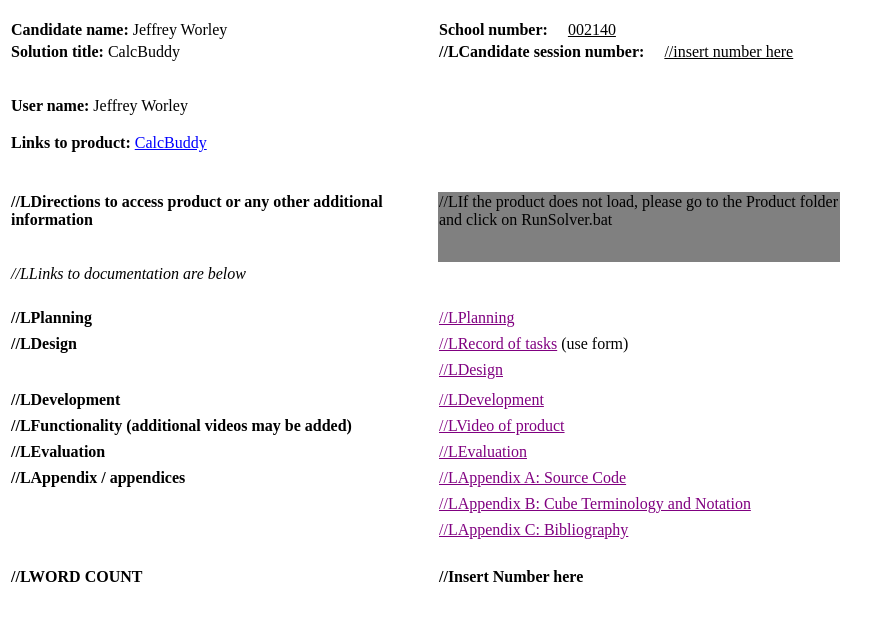
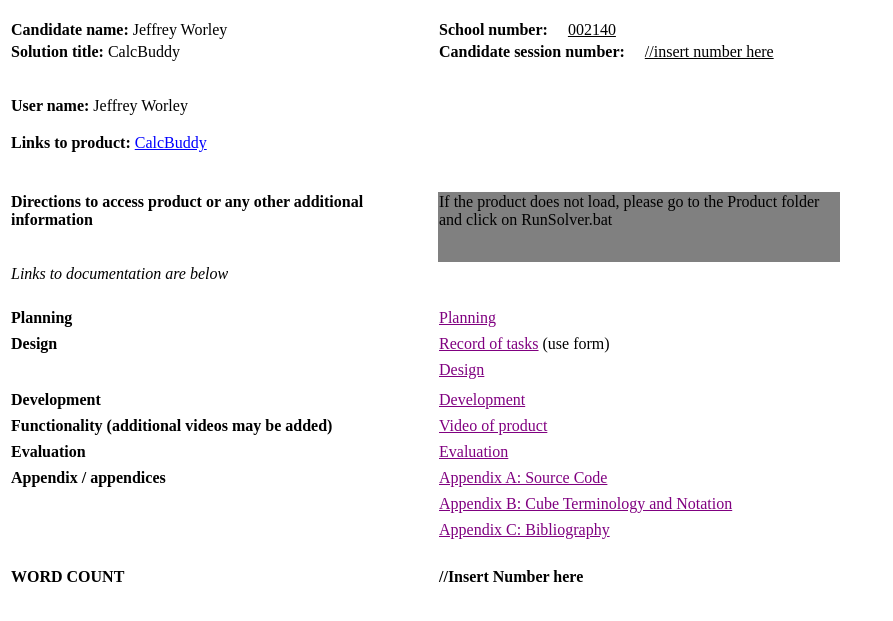
Before and after one commit to jeffreyworley/calcBuddy, a plain HTML site: page index.html in a window 1280 px wide. Shown: the part 37-658 px from the top of the page, without its empty margins (0-893 px from the left). Drawn offline with Linux system fonts and the light colour scheme.

Commit message:
Update index.html

```diff
--- a/index.html
+++ b/index.html
@@ -19,7 +19,7 @@
 
 			<tr>
 				<td width=320 colspan=2><p><b>Solution title:</b> CalcBuddy </p></td>
-				<td width=400><p><b>//LCandidate session number:&nbsp &nbsp &nbsp</b><u>//insert number here</u></p></td>
+				<td width=400><p><b>Candidate session number:&nbsp &nbsp &nbsp</b><u>//insert number here</u></p></td>
 				<td width=200></td>
 			</tr>
 
@@ -49,13 +49,13 @@
 			</tr>
 
 			<tr>
-				<td width=320 height=50 colspan=2 valign='top'><p><b>//LDirections to access product or any other additional information</b></p></td>
-				<td width=400 height=70 bgcolor="gray" valign='top'><p> </p>//LIf the product does not load, please go to the Product folder and click on RunSolver.bat</td>
+				<td width=320 height=50 colspan=2 valign='top'><p><b>Directions to access product or any other additional information</b></p></td>
+				<td width=400 height=70 bgcolor="gray" valign='top'><p> </p>If the product does not load, please go to the Product folder and click on RunSolver.bat</td>
 				<td width=200></td>
 			</tr>
 
 			<tr>
-				<td width=320 colspan=2><p><i>//LLinks to documentation are below</i></p></td>
+				<td width=320 colspan=2><p><i>Links to documentation are below</i></p></td>
 				<td width=400></td>
 				<td width=200></td>
 			</tr>
@@ -68,8 +68,8 @@
 			</tr>
 
 			<tr>
-				<td width=320 colspan=2><p><b>//LPlanning</b></p></td>
-				<td width=400><a href="">//LPlanning</a></td>
+				<td width=320 colspan=2><p><b>Planning</b></p></td>
+				<td width=400><a href="">Planning</a></td>
 				<td width=200></td>
 			</tr>
 
@@ -81,14 +81,14 @@
 			</tr>
 
 			<tr>
-				<td width=320 colspan=2><p><b>//LDesign</b></p></td>
-				<td width=400><a href="">//LRecord of tasks</a> (use form)</td><tr>
+				<td width=320 colspan=2><p><b>Design</b></p></td>
+				<td width=400><a href="">Record of tasks</a> (use form)</td><tr>
 				<td width=200></td>
 			</tr>
 
 			<tr>
 				<td width=320 colspan=2><p><b></b></p></td>
-				<td width=400><a href="">//LDesign</a></td><tr>
+				<td width=400><a href="">Design</a></td><tr>
 				<td width=200></td>
 			</tr>
 
@@ -101,8 +101,8 @@
 			</tr>
 
 			<tr>
-				<td width=320 colspan=2><p><b>//LDevelopment</b></p></td>
-				<td width=400><a href="">//LDevelopment</a></td>
+				<td width=320 colspan=2><p><b>Development</b></p></td>
+				<td width=400><a href="">Development</a></td>
 				<td width=200></td>
 			</tr>
 
@@ -114,8 +114,8 @@
 			</tr>
 
 			<tr>
-				<td width=320 colspan=2><p><b>//LFunctionality (additional videos may be added)</b></p></td>
-				<td width=400><a href="">//LVideo of product</a></td>
+				<td width=320 colspan=2><p><b>Functionality (additional videos may be added)</b></p></td>
+				<td width=400><a href="">Video of product</a></td>
 				<td width=200></td>
 			</tr>
 
@@ -127,8 +127,8 @@
 			</tr>
 
 			<tr>
-				<td width=320 colspan=2><p><b>//LEvaluation</b></p></td>
-				<td width=400><a href="">//LEvaluation</a></td>
+				<td width=320 colspan=2><p><b>Evaluation</b></p></td>
+				<td width=400><a href="">Evaluation</a></td>
 				<td width=200></td>
 			</tr>
 
@@ -140,8 +140,8 @@
 			</tr>
 
 			<tr>
-				<td width=320 colspan=2><p><b>//LAppendix / appendices</b></p></td>
-				<td width=400><a href="">//LAppendix A: Source Code</a></td>
+				<td width=320 colspan=2><p><b>Appendix / appendices</b></p></td>
+				<td width=400><a href="">Appendix A: Source Code</a></td>
 				<td width=200></td>
 			</tr>
 
@@ -154,7 +154,7 @@
 
 			<tr>
 				<td width=320 colspan=2><p><b></b></p></td>
-				<td width=400><a href="">//LAppendix B: Cube Terminology and Notation</a></td>
+				<td width=400><a href="">Appendix B: Cube Terminology and Notation</a></td>
 				<td width=200></td>
 			</tr>
 
@@ -167,12 +167,12 @@
 
 			<tr>
 				<td width=320 colspan=2><p><b></b></p></td>
-				<td width=400><a href="">//LAppendix C: Bibliography</a></td>
+				<td width=400><a href="">Appendix C: Bibliography</a></td>
 				<td width=200></td>
 			</tr>
 
 			<tr>
-				<td width=320 colspan=2 height='70'><p><b>//LWORD COUNT</b></p></td>
+				<td width=320 colspan=2 height='70'><p><b>WORD COUNT</b></p></td>
 				<td width=400><p><b>//Insert Number here</b></p></td>
 				<td width=200></td>
 			</tr>
```
